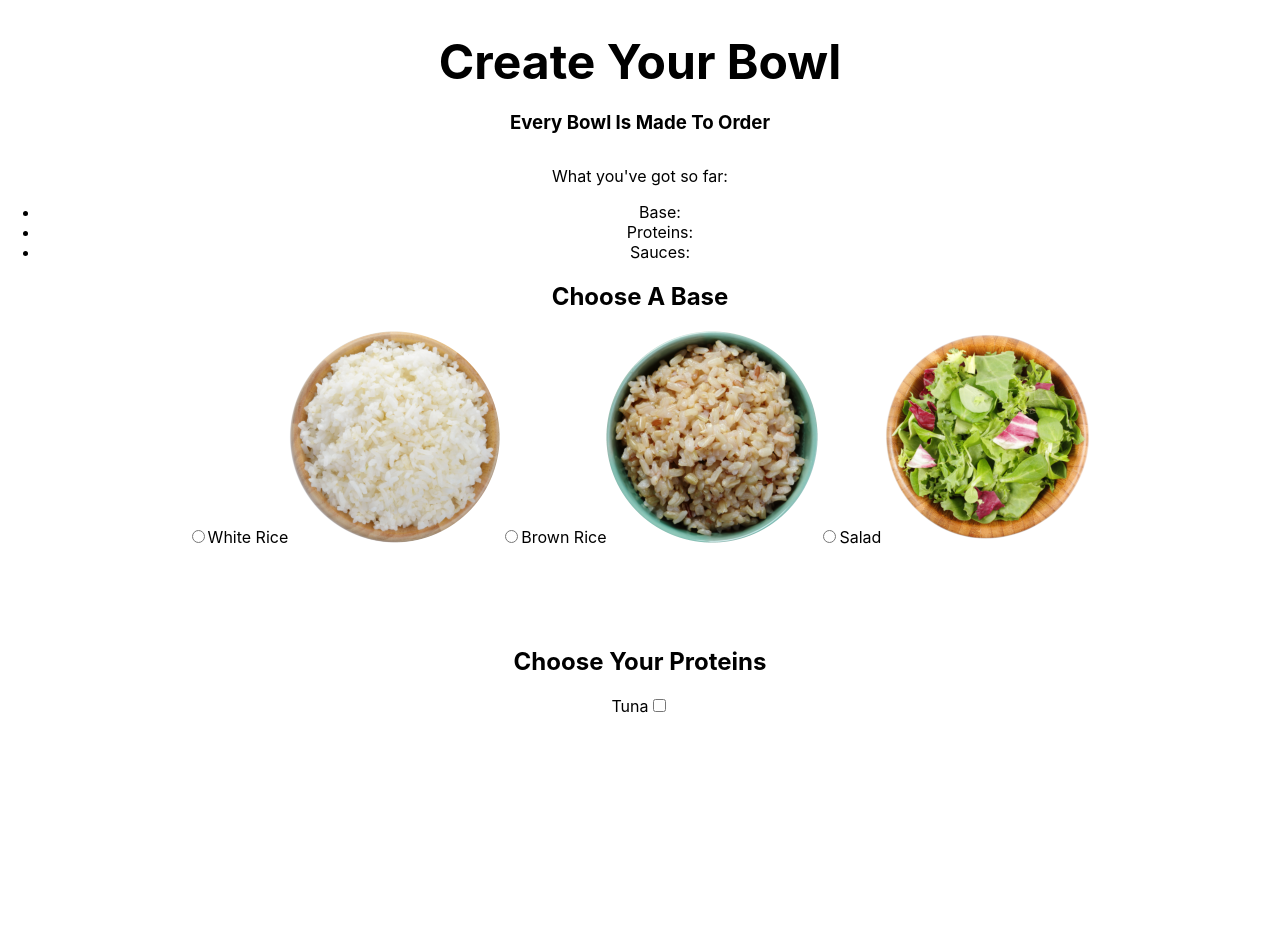
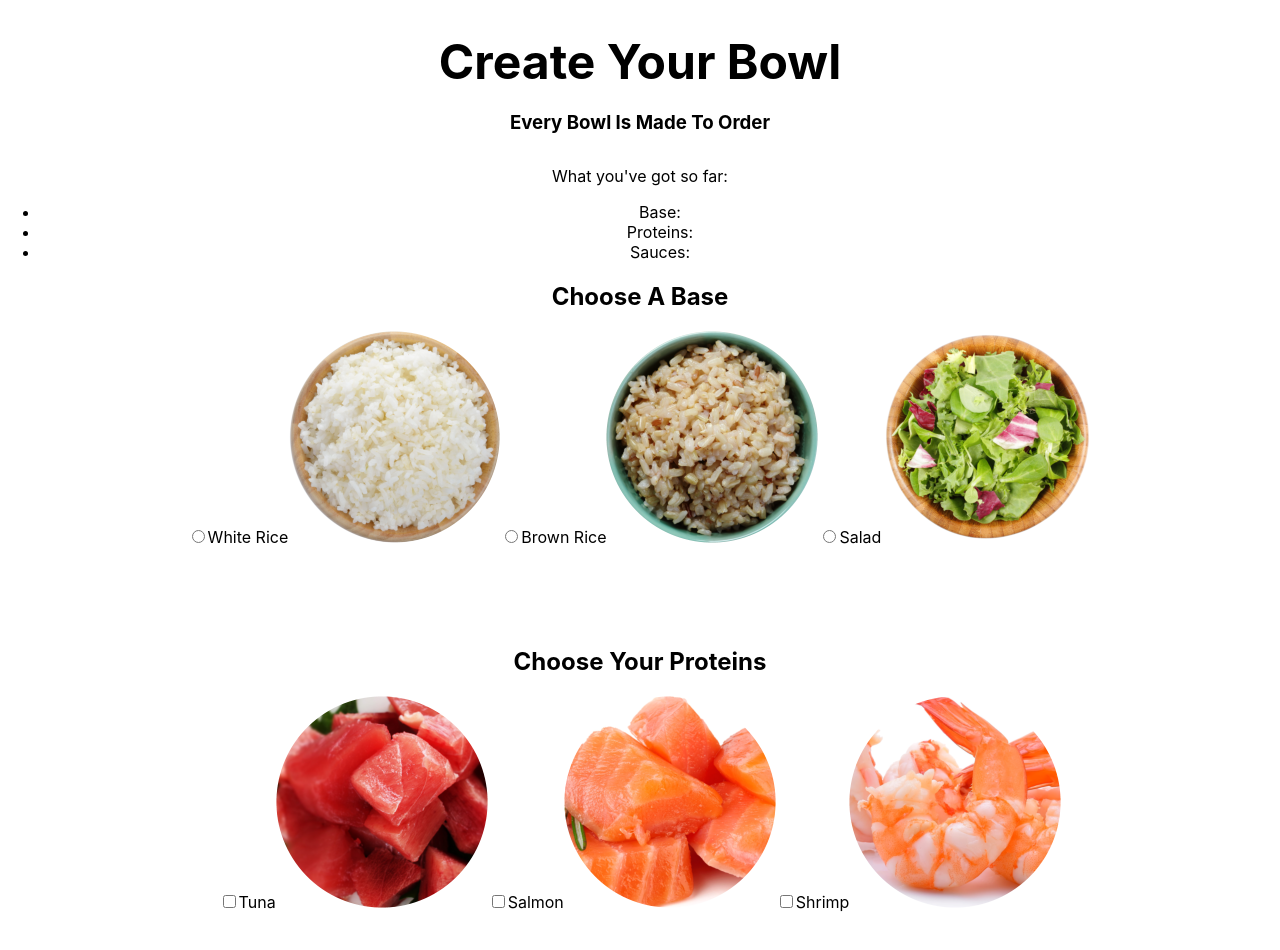
Before and after one commit to billyxuding/PokeSquare, a React (Create React App) app in the folder client/: page / in a window 1280 px wide. Shown: the top 950 px of the page. Before the commit the page ends 816 px from the top, so only its background shows below. Built offline with nearby package versions, Linux system fonts and the light colour scheme.

Commit message:
proteins checkboxes adds protein to order in state

```diff
--- a/client/src/Components/Proteins.js
+++ b/client/src/Components/Proteins.js
@@ -1,18 +1,62 @@
-import React from 'react';
+import React, { useState } from 'react';
+import tuna from '../Images/proteins/tuna.png';
+import salmon from '../Images/proteins/salmon.png';
+import shrimp from '../Images/proteins/shrimp.png';
 
 const Proteins = props => {
     const { order, setOrder } = props;
-    let counter = 0; // cannot be more than 3
-
-    const checkHandler = e => {
-
-    }
+    const [addTuna, setAddTuna] = useState(false);
+    const [addSalmon, setAddSalmon] = useState(false);
+    const [addShrimp, setAddShrimp] = useState(false);
 
     return (
         <div>
             <h2>Choose Your Proteins</h2>
-            <label htmlFor="tuna">Tuna</label>
-            <input type="checkbox" id="tuna" checked={ false } onChange={ checkHandler } />
+            <input
+                type="checkbox" id="tuna" checked={ addTuna }
+                onChange={ e => {
+                    setAddTuna(e.target.checked);
+                    if (e.target.checked) {
+                        setOrder({
+                            ...order,
+                            proteins: [...order.proteins, "tuna"]
+                        });
+                    }
+                }} />
+            <label htmlFor="tuna">
+                Tuna
+                <img src={ tuna } alt="tuna" />
+            </label>
+            <input
+                type="checkbox" id="salmon" checked={ addSalmon }
+                onChange={ e => {
+                    setAddSalmon(e.target.checked);
+                    if (e.target.checked) {
+                        setOrder({
+                            ...order,
+                            proteins: [...order.proteins, "salmon"]
+                        });
+                    }
+                }} />
+            <label htmlFor="salmon">
+                Salmon
+                <img src={ salmon } alt="salmon" />
+            </label>
+            <input
+                type="checkbox" id="shrimp" checked={ addShrimp }
+                onChange={ e => {
+                    setAddShrimp(e.target.checked);
+                    if (e.target.checked) {
+                        setOrder({
+                            ...order,
+                            proteins: [...order.proteins, "shrimp"]
+                        });
+                    }
+                }} />
+            <label htmlFor="shrimp">
+                Shrimp
+                <img src={ shrimp } alt="shrimp" />
+            </label>
         </div>
     )
 };
```
